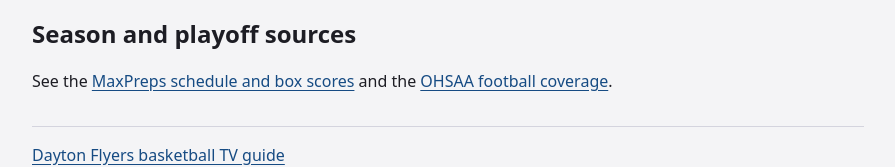
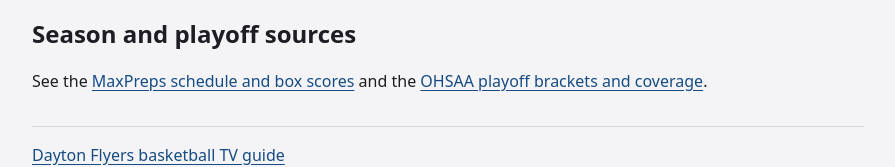
Before and after one commit to UDbean125/bean-sports, a plain HTML site: page alter-knights/football/index.html in a window 1280 px wide. Shown: the part 1035-1202 px from the top of the page, without its empty margins (192-1087 px from the left). Drawn offline with Linux system fonts and the light colour scheme.

Commit message:
Link official Ohio football playoff brackets

```diff
--- a/alter-knights/football/index.html
+++ b/alter-knights/football/index.html
@@ -33,7 +33,7 @@ body{margin:0;background:#f4f4f6;color:#1d1d24;font:1rem/1.55 system-ui,sans-ser
 <tr><td>Nov 6</td><td>at Archbishop McNicholas (playoffs)</td><td>L 0–10</td></tr>
 </tbody></table></div>
 <h2>Season and playoff sources</h2>
-<p>See the <a href="https://www.maxpreps.com/oh/dayton/archbishop-alter-knights/football/schedule/">MaxPreps schedule and box scores</a> and the <a href="https://www.ohsaa.org/sports/football">OHSAA football coverage</a>.</p>
+<p>See the <a href="https://www.maxpreps.com/oh/dayton/archbishop-alter-knights/football/schedule/">MaxPreps schedule and box scores</a> and the <a href="https://www.ohsaa.org/sports/football/tournaments">OHSAA playoff brackets and coverage</a>.</p>
 <footer><a href="/dayton-flyers/basketball/">Dayton Flyers basketball TV guide</a></footer>
 </main>
 </body>
```
